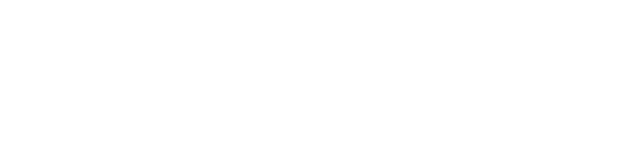
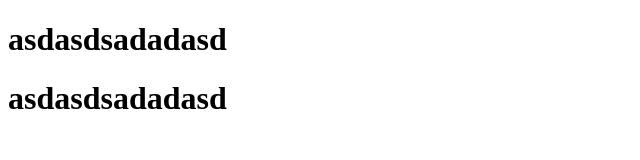
Before and after one commit to Mohit-Rautela/testgit, a plain HTML site: page index.html in a window 1280 px wide. Shown: the whole page, without its empty margins (0-640 px from the left). Drawn offline with Linux system fonts and the light colour scheme.

Commit message:
initial commit

```diff
--- a/index.html
+++ b/index.html
@@ -7,6 +7,8 @@
     <title>Document</title>
 </head>
 <body>
+    <h1>asdasdsadadasd</h1>
+    <h1>asdasdsadadasd</h1>
 
 </body>
 </html>
--- /dev/null
+++ b/syle.css
@@ -0,0 +1,4 @@
+*{
+    margin: 0;
+    padding: 0;
+}
```
